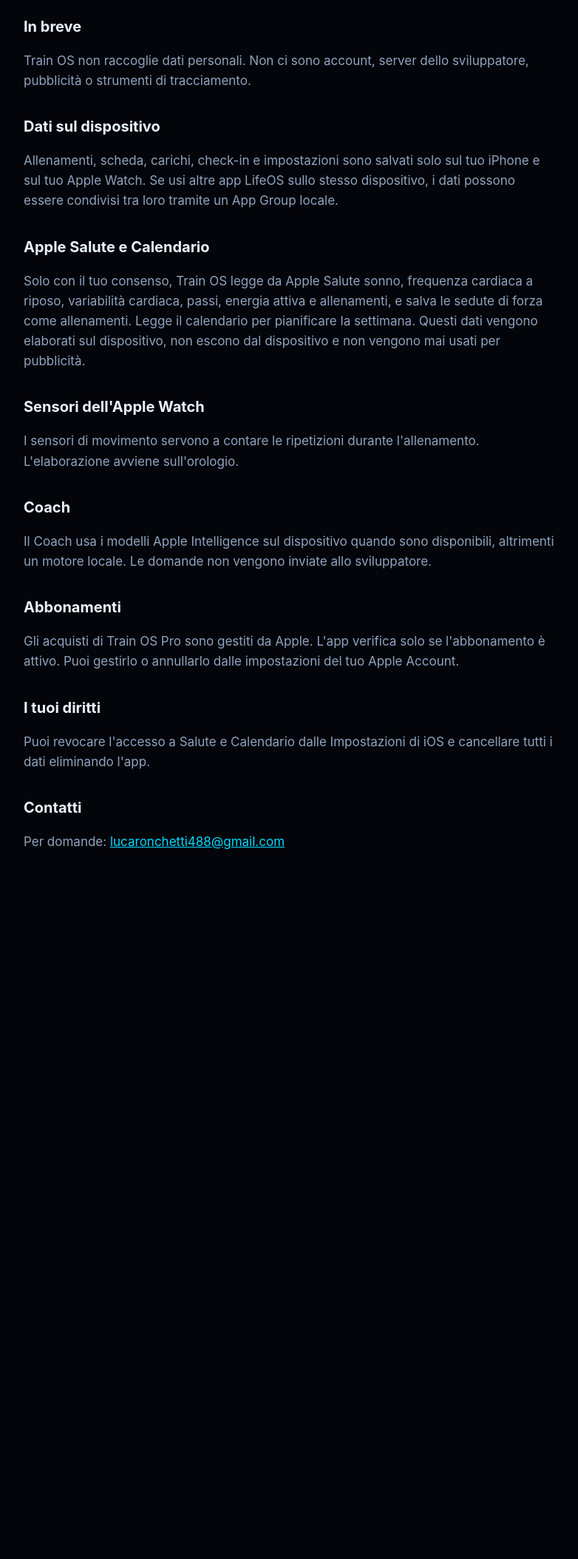
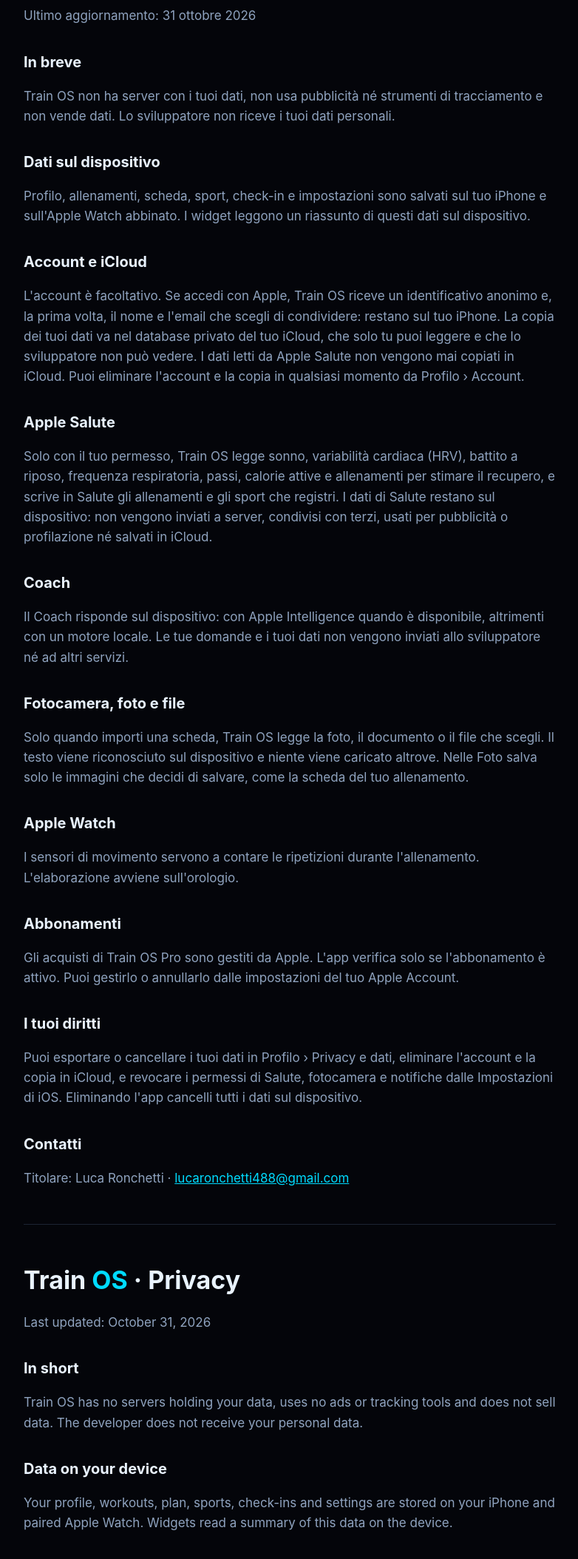
Before and after one commit to lucaronchetti488-afk/trainos, a plain HTML site: page privacy.html in a window 1280 px wide. Shown: the part 159-2267 px from the top of the page at 74% size, without its empty margins (248-1030 px from the left). Before the commit the page ends 1392 px from the top, so only its background shows below. Drawn offline with Linux system fonts and the light colour scheme.

Commit message:
Update privacy.htPrivacy aggiornata per Train OS 1.2ml

```diff
--- a/privacy.html
+++ b/privacy.html
@@ -3,7 +3,6 @@
 <head>
 <meta charset="utf-8">
 <meta name="viewport" content="width=device-width, initial-scale=1">
-<title>Train OS · Privacy</title>
 <style>
   :root { --bg: #04050a; --text: #e9f3ff; --muted: #8fa3bf; --accent: #00dbff; }
   body { margin: 0; background: var(--bg); color: var(--text); font: 17px/1.6 -apple-system, BlinkMacSystemFont, "Segoe UI", sans-serif; }
@@ -13,36 +12,63 @@
   h2 { font-size: 20px; margin: 32px 0 8px; }
   p, li { color: var(--muted); }
   a { color: var(--accent); }
+  nav { margin-bottom: 24px; font-size: 15px; }
+  hr { border: 0; border-top: 1px solid #1c2433; margin: 48px 0; }
 </style>
+<title>Train OS · Privacy</title>
 </head>
 <body>
 <main>
+  <nav><a href="#it">Italiano</a> · <a href="#en">English</a></nav>
+  <section id="it" lang="it">
   <h1>Train <span>OS</span> · Privacy</h1>
-  <p>Ultimo aggiornamento: 19 ottobre 2026</p>
-
+  <p>Ultimo aggiornamento: 31 ottobre 2026</p>
   <h2>In breve</h2>
-  <p>Train OS non raccoglie dati personali. Non ci sono account, server dello sviluppatore, pubblicità o strumenti di tracciamento.</p>
-
+  <p>Train OS non ha server con i tuoi dati, non usa pubblicità né strumenti di tracciamento e non vende dati. Lo sviluppatore non riceve i tuoi dati personali.</p>
   <h2>Dati sul dispositivo</h2>
-  <p>Allenamenti, scheda, carichi, check-in e impostazioni sono salvati solo sul tuo iPhone e sul tuo Apple Watch. Se usi altre app LifeOS sullo stesso dispositivo, i dati possono essere condivisi tra loro tramite un App Group locale.</p>
-
-  <h2>Apple Salute e Calendario</h2>
-  <p>Solo con il tuo consenso, Train OS legge da Apple Salute sonno, frequenza cardiaca a riposo, variabilità cardiaca, passi, energia attiva e allenamenti, e salva le sedute di forza come allenamenti. Legge il calendario per pianificare la settimana. Questi dati vengono elaborati sul dispositivo, non escono dal dispositivo e non vengono mai usati per pubblicità.</p>
-
-  <h2>Sensori dell'Apple Watch</h2>
+  <p>Profilo, allenamenti, scheda, sport, check-in e impostazioni sono salvati sul tuo iPhone e sull'Apple Watch abbinato. I widget leggono un riassunto di questi dati sul dispositivo.</p>
+  <h2>Account e iCloud</h2>
+  <p>L'account è facoltativo. Se accedi con Apple, Train OS riceve un identificativo anonimo e, la prima volta, il nome e l'email che scegli di condividere: restano sul tuo iPhone. La copia dei tuoi dati va nel database privato del tuo iCloud, che solo tu puoi leggere e che lo sviluppatore non può vedere. I dati letti da Apple Salute non vengono mai copiati in iCloud. Puoi eliminare l'account e la copia in qualsiasi momento da Profilo › Account.</p>
+  <h2>Apple Salute</h2>
+  <p>Solo con il tuo permesso, Train OS legge sonno, variabilità cardiaca (HRV), battito a riposo, frequenza respiratoria, passi, calorie attive e allenamenti per stimare il recupero, e scrive in Salute gli allenamenti e gli sport che registri. I dati di Salute restano sul dispositivo: non vengono inviati a server, condivisi con terzi, usati per pubblicità o profilazione né salvati in iCloud.</p>
+  <h2>Coach</h2>
+  <p>Il Coach risponde sul dispositivo: con Apple Intelligence quando è disponibile, altrimenti con un motore locale. Le tue domande e i tuoi dati non vengono inviati allo sviluppatore né ad altri servizi.</p>
+  <h2>Fotocamera, foto e file</h2>
+  <p>Solo quando importi una scheda, Train OS legge la foto, il documento o il file che scegli. Il testo viene riconosciuto sul dispositivo e niente viene caricato altrove. Nelle Foto salva solo le immagini che decidi di salvare, come la scheda del tuo allenamento.</p>
+  <h2>Apple Watch</h2>
   <p>I sensori di movimento servono a contare le ripetizioni durante l'allenamento. L'elaborazione avviene sull'orologio.</p>
-
-  <h2>Coach</h2>
-  <p>Il Coach usa i modelli Apple Intelligence sul dispositivo quando sono disponibili, altrimenti un motore locale. Le domande non vengono inviate allo sviluppatore.</p>
-
   <h2>Abbonamenti</h2>
   <p>Gli acquisti di Train OS Pro sono gestiti da Apple. L'app verifica solo se l'abbonamento è attivo. Puoi gestirlo o annullarlo dalle impostazioni del tuo Apple Account.</p>
-
   <h2>I tuoi diritti</h2>
-  <p>Puoi revocare l'accesso a Salute e Calendario dalle Impostazioni di iOS e cancellare tutti i dati eliminando l'app.</p>
-
+  <p>Puoi esportare o cancellare i tuoi dati in Profilo › Privacy e dati, eliminare l'account e la copia in iCloud, e revocare i permessi di Salute, fotocamera e notifiche dalle Impostazioni di iOS. Eliminando l'app cancelli tutti i dati sul dispositivo.</p>
   <h2>Contatti</h2>
-  <p>Per domande: <a href="mailto:lucaronchetti488@gmail.com">lucaronchetti488@gmail.com</a></p>
+  <p>Titolare: Luca Ronchetti · <a href="mailto:lucaronchetti488@gmail.com">lucaronchetti488@gmail.com</a></p>
+  </section>
+  <hr>
+  <section id="en" lang="en">
+  <h1>Train <span>OS</span> · Privacy</h1>
+  <p>Last updated: October 31, 2026</p>
+  <h2>In short</h2>
+  <p>Train OS has no servers holding your data, uses no ads or tracking tools and does not sell data. The developer does not receive your personal data.</p>
+  <h2>Data on your device</h2>
+  <p>Your profile, workouts, plan, sports, check-ins and settings are stored on your iPhone and paired Apple Watch. Widgets read a summary of this data on the device.</p>
+  <h2>Account and iCloud</h2>
+  <p>An account is optional. If you sign in with Apple, Train OS receives an anonymous identifier and, the first time, the name and email you choose to share: they stay on your iPhone. Your data backup goes into your iCloud private database, which only you can read and the developer cannot see. Data read from Apple Health is never copied to iCloud. You can delete your account and backup at any time from Profile › Account.</p>
+  <h2>Apple Health</h2>
+  <p>Only with your permission, Train OS reads sleep, heart rate variability (HRV), resting heart rate, respiratory rate, steps, active energy and workouts to estimate recovery, and writes the workouts and sports you log to Health. Health data stays on your device: it is not sent to servers, shared with third parties, used for advertising or profiling, or stored in iCloud.</p>
+  <h2>Coach</h2>
+  <p>The Coach answers on your device: with Apple Intelligence when available, otherwise with an on-device engine. Your questions and data are not sent to the developer or to any other service.</p>
+  <h2>Camera, photos and files</h2>
+  <p>Only when you import a plan, Train OS reads the photo, document or file you choose. Text is recognized on the device and nothing is uploaded. It saves to Photos only the images you decide to save, such as your workout card.</p>
+  <h2>Apple Watch</h2>
+  <p>Motion sensors are used to count reps during workouts. Processing happens on the watch.</p>
+  <h2>Subscriptions</h2>
+  <p>Train OS Pro purchases are handled by Apple. The app only checks whether your subscription is active. You can manage or cancel it from your Apple Account settings.</p>
+  <h2>Your rights</h2>
+  <p>You can export or delete your data in Profile › Privacy and data, delete your account and iCloud backup, and revoke Health, camera and notification permissions in iOS Settings. Deleting the app removes all data from the device.</p>
+  <h2>Contact</h2>
+  <p>Controller: Luca Ronchetti · <a href="mailto:lucaronchetti488@gmail.com">lucaronchetti488@gmail.com</a></p>
+  </section>
 </main>
 </body>
 </html>
```
